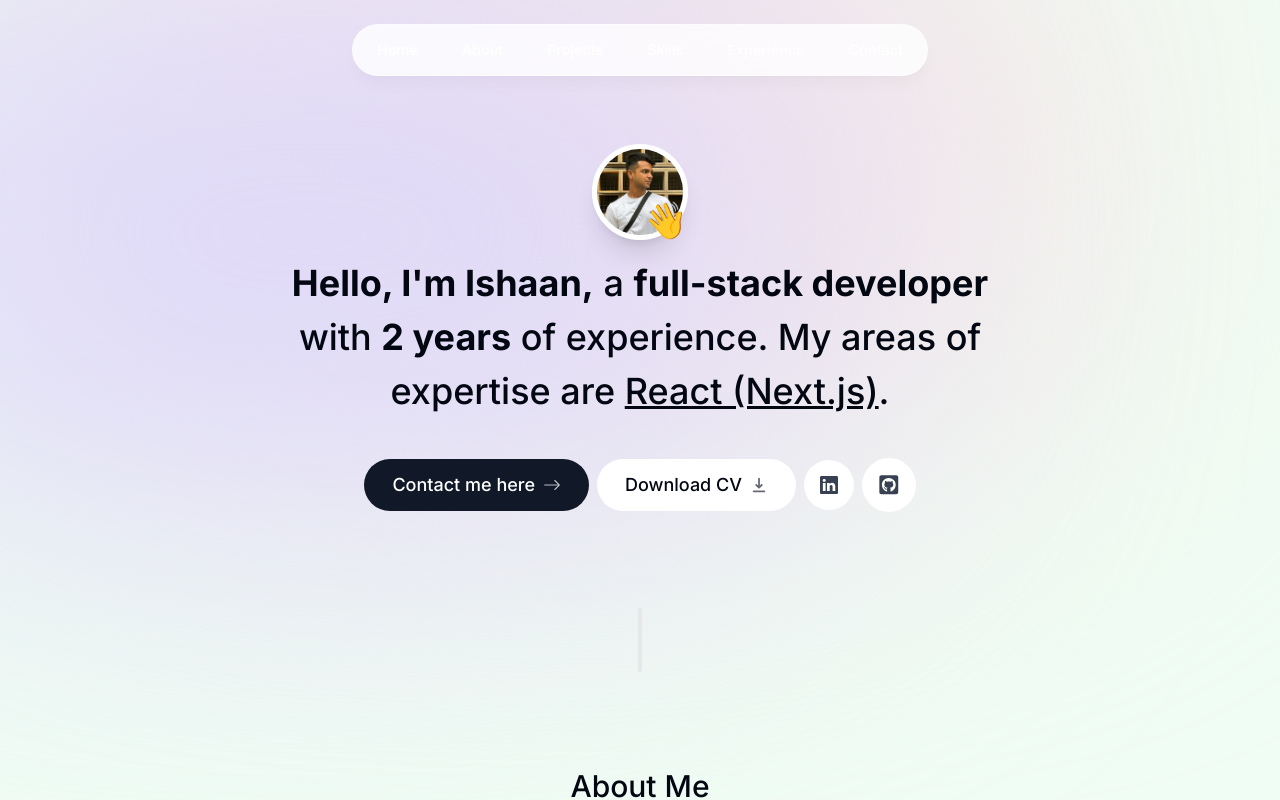
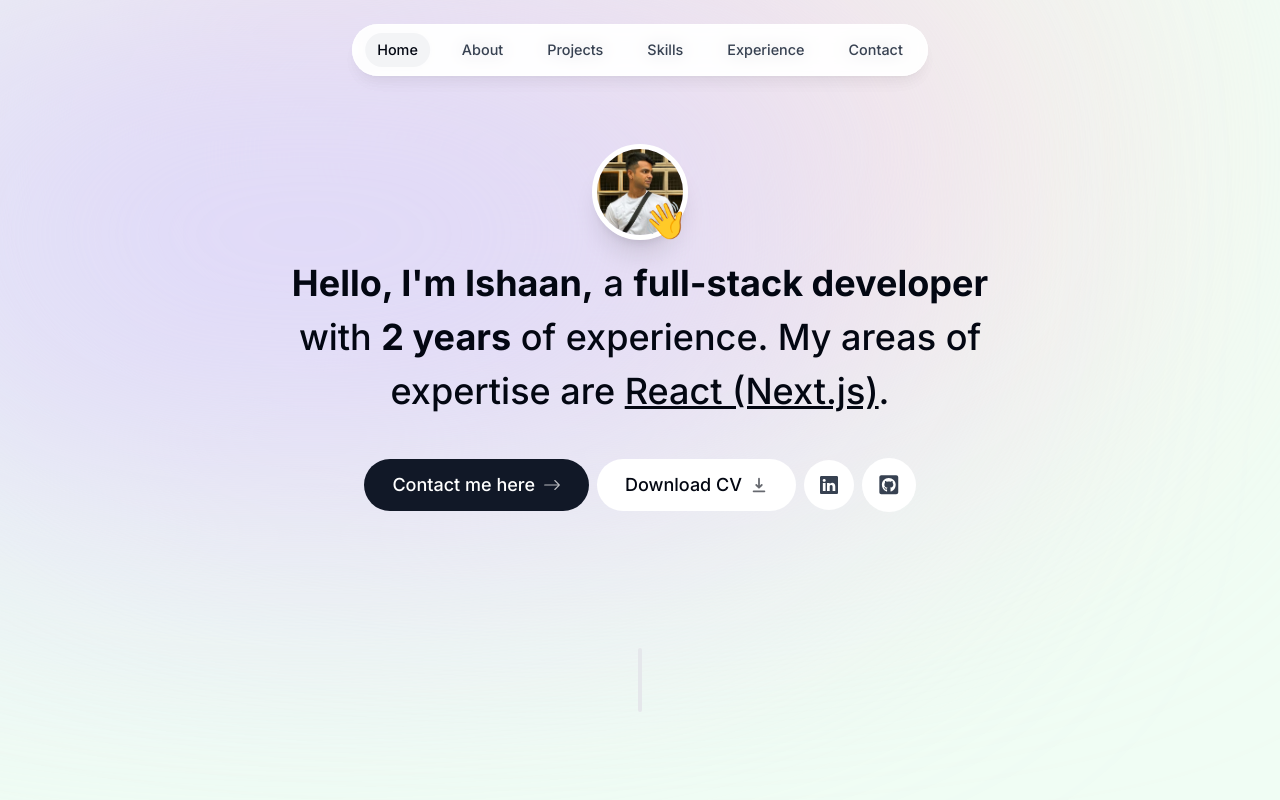
Before and after one commit to ishaan10dutta/portfolio_next, a Next.js app: page / in a window 1280 px wide. Shown: the top 800 px of the page. Built offline with nearby package versions, Linux system fonts and the light colour scheme.

Commit message:
Added projects section and active section context.

```diff
--- a/package.json
+++ b/package.json
@@ -22,6 +22,7 @@
     "react": "^18.2.0",
     "react-dom": "^18.2.0",
     "react-icons": "^4.12.0",
+    "react-intersection-observer": "^9.5.3",
     "tailwindcss": "3.3.5",
     "typescript": "5.3.2"
   }
--- a/src/app/components/header.tsx
+++ b/src/app/components/header.tsx
@@ -1,19 +1,23 @@
 "use client";
-import React from "react";
+import React, { useState, useContext } from "react";
 import { motion } from "framer-motion";
 import { links } from "../lib/data";
 import Link from "next/link";
-import clsx  from "clsx";
+import clsx from "clsx";
+import { ActiveSectionContext, useActiveSectionContext } from "../context/active-section-context";
 
 const Header = () => {
+
+const {activeSection, setActiveSection} = useActiveSectionContext();
+
   return (
     <header className="z-[999] relative">
       <motion.div
-        className="fixed top-0 left-1/2 h-[4.5rem] w-full rounded-none border border-white border-opacity-40 bg-white text-white bg-opacity-80 shadow-lg shadow-black/[0.03] backdrop-blur-[0.5rem] sm:top-6 sm:h-[3.25rem] sm:w-[36rem] sm:rounded-full dark:bg-gray-950 dark:border-black/40 dark:bg-opacity-75"
+        className="fixed top-0 left-1/2 h-[4.5rem] w-full rounded-none border border-white border-opacity-40 bg-white text-gray-700 bg-opacity-80 shadow-lg shadow-black/[0.03] backdrop-blur-[0.5rem] sm:top-6 sm:h-[3.25rem] sm:w-[36rem] sm:rounded-full dark:bg-gray-950 dark:border-black/40 dark:bg-opacity-75"
         initial={{ y: -100, x: "-50%", opacity: 0 }}
         animate={{ y: 0, x: "-50%", opacity: 1 }}></motion.div>
       <nav className="flex fixed top-[0.15rem] left-1/2 h-12 -translate-x-1/2 py-2 sm:top-[1.7rem] sm:h-[initial] sm:py-0">
-        <ul className="flex w-[22rem] flex-wrap items-center justify-center gap-y-1 text-[0.9rem] font-medium text-white sm:w-[initial] sm:flex-nowrap sm:gap-5">
+        <ul className="flex w-[22rem] flex-wrap items-center justify-center gap-y-1 text-[0.9rem] font-medium text-gray-700 sm:w-[initial] sm:flex-nowrap sm:gap-5">
           {links.map((link) => (
             <motion.li
               className="h-3/4 flex items-center justify-center relative"
@@ -23,13 +27,26 @@
               <Link
                 className={clsx(
                   "flex w-full items-center justify-center px-3 py-3 hover:text-gray-950 transition dark:text-gray-500 dark:hover:text-gray-300",
-                  // {
-                  //   "text-gray-950 dark:text-gray-200":
-                  //     activeSection === link.name,
-                  // }
+                  {
+                    "text-gray-950 dark:text-gray-200":
+                      activeSection === link.name,
+                  }
                 )}
-                href={link.hash}>
+                href={link.hash}
+                onClick={() => {
+                  setActiveSection(link.name);
+                }}>
                 {link.name}
+                {link.name === activeSection && (
+                  <motion.span
+                    className="bg-gray-100 rounded-full absolute inset-0 -z-10 dark:bg-gray-800"
+                    layoutId="activeSection"
+                    transition={{
+                      type: "spring",
+                      stiffness: 380,
+                      damping: 30,
+                    }}></motion.span>
+                )}
               </Link>
             </motion.li>
           ))}
--- a/src/app/components/intro.tsx
+++ b/src/app/components/intro.tsx
@@ -60,7 +60,7 @@
       </motion.h1>
 
       <motion.div
-        className="flex flex-col sm:flex-row items-center justify-center gap-2 px-4 text-lg font-medium"
+        className="flex flex-col sm:flex-row items-center justify-center gap-2 mb-10 mt-4 px-4 text-lg font-medium"
         initial={{ opacity: 0, y: 100 }}
         animate={{ opacity: 1, y: 0 }}
         transition={{
--- a/src/app/components/projects.tsx
+++ b/src/app/components/projects.tsx
@@ -7,14 +7,12 @@
 // import { useSectionInView } from "@/app/lib/hooks";
 
 export default function Projects() {
-//   const { ref } = useSectionInView("Projects", 0.5);
+  // const { ref } = useSectionInView("Projects", 0.5);
 
   return (
     <section
     // ref={ref}
-    id="projects"
-    className="scroll-mt-28 mb-28"
-    >
+    id="projects" className="scroll-mt-28 mb-28">
       <SectionHeading>My projects</SectionHeading>
       <div>
         {projectsData.map((project, index) => (
--- /dev/null
+++ b/src/app/context/active-section-context.tsx
@@ -0,0 +1,49 @@
+"use client";
+
+import { createContext, useContext, useState } from "react";
+import { SectionName } from "../lib/types";
+
+type ActiveSectionContextProviderProps = {
+  children: React.ReactNode;
+};
+
+type ActiveSectionContextType = {
+  activeSection: SectionName;
+  setActiveSection: React.Dispatch<React.SetStateAction<SectionName>>;
+  timeOfLastClick: number;
+  setTimeOfLastClick: React.Dispatch<React.SetStateAction<number>>;
+};
+
+export const ActiveSectionContext =
+  createContext<ActiveSectionContextType | null>(null);
+
+export default function ActiveSectionContextProvider({
+  children,
+}: ActiveSectionContextProviderProps) {
+  const [activeSection, setActiveSection] = useState<SectionName>("Home");
+  const [timeOfLastClick, setTimeOfLastClick] = useState(0); // we need to keep track of this to disable the observer temporarily when user clicks on a link
+
+  return (
+    <ActiveSectionContext.Provider
+      value={{
+        activeSection,
+        setActiveSection,
+        timeOfLastClick,
+        setTimeOfLastClick,
+      }}>
+      {children}
+    </ActiveSectionContext.Provider>
+  );
+}
+
+export function useActiveSectionContext() {
+    const context = useContext(ActiveSectionContext);
+
+    if (context === null) {
+      throw new Error(
+        "useActiveSectionContext must be used within an ActiveSectionContextProvider"
+      );
+    }
+
+    return context;
+  }
--- a/src/app/layout.tsx
+++ b/src/app/layout.tsx
@@ -1,3 +1,5 @@
+import { Header } from './components/header';
+import ActiveSectionContextProvider from './context/active-section-context';
 import './globals.css';
 import { Inter } from 'next/font/google';
 
@@ -14,11 +16,14 @@
   children: React.ReactNode
 }) {
   return (
-    <html lang="en">
+    <html lang="en" className="!scroll-smooth">
       <body className={`${inter.className} bg-green-50 text-gray-950 pt-28 sm:pt-36`}>
         <div className="bg-[#fbe2e3] absolute top-[-6rem] -z-10 right-[11rem] h-[31.25rem] w-[31.25rem] rounded-full blur-[10rem] sm:w-[68.75rem] dark:bg-[#946263]"></div>
         <div className="bg-[#dbd7fb] absolute top-[-1rem] -z-10 left-[-35rem] h-[31.25rem] w-[50rem] rounded-full blur-[10rem] sm:w-[68.75rem] md:left-[-33rem] lg:left-[-28rem] xl:left-[-15rem] 2xl:left-[-5rem] dark:bg-[#676394]"></div>
-        {children}
+        <ActiveSectionContextProvider>
+            <Header />
+            {children}
+          </ActiveSectionContextProvider>
       </body>
     </html>
   )
--- /dev/null
+++ b/src/app/lib/types.ts
@@ -0,0 +1,3 @@
+import { links } from "./data";
+
+export type SectionName = (typeof links)[number]["name"];
--- a/src/app/page.tsx
+++ b/src/app/page.tsx
@@ -3,6 +3,7 @@
 import { Intro } from './components/intro'
 import SectionDivider from './components/section-divider'
 import About from './components/about'
+import Projects from './components/projects'
 
 export default function Home() {
   return (
@@ -11,6 +12,7 @@
       <Intro/>
       <SectionDivider/>
       <About/>
+      <Projects/>
     </main>
   )
 }
```
Also changed, not shown: 1 other file (tests, documents, lock files or other folders).
